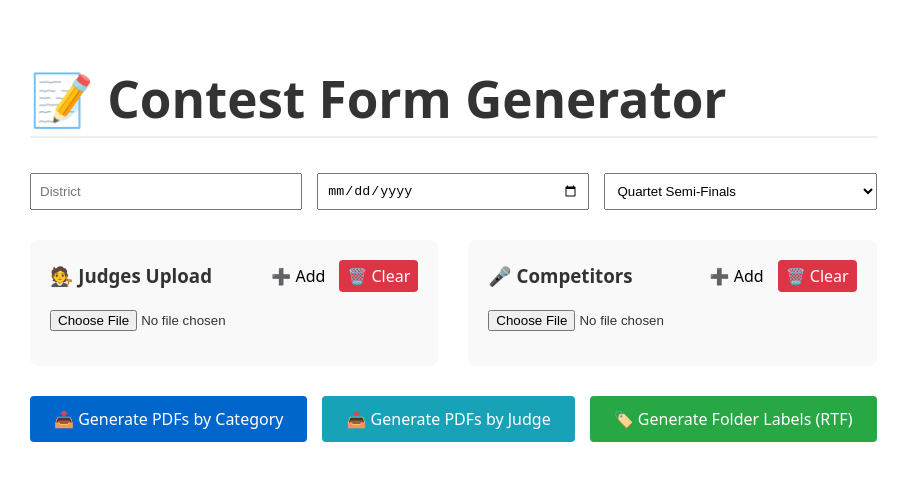
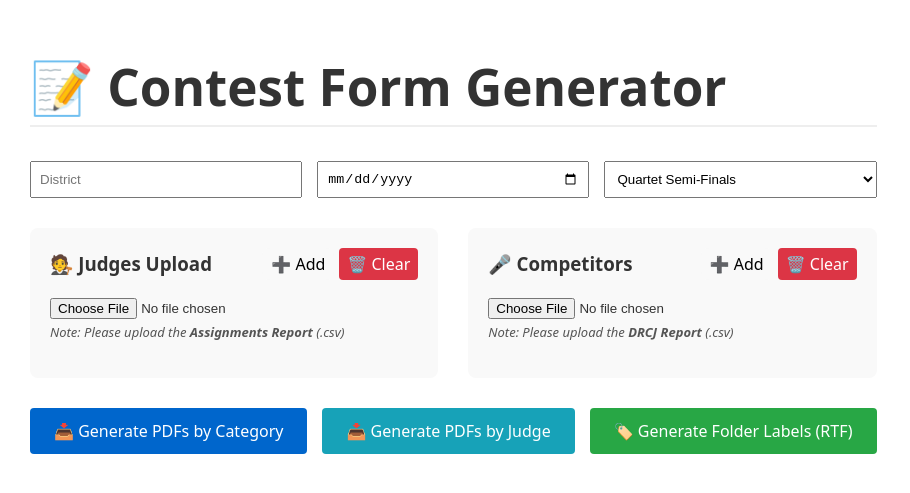
Before and after one commit to bkporter12/Form_Generator, a React (Vite) app: page / in a window 1280 px wide. Shown: the part 161-654 px from the top of the page, without its empty margins (0-910 px from the left). Built offline with nearby package versions, Linux system fonts and the light colour scheme.

Commit message:
Add user notes for file uploads in App component
Updated file input sections to include notes for users on required CSV file types.

```diff
--- a/src/App.jsx
+++ b/src/App.jsx
@@ -117,7 +117,12 @@ export default function App() {
             </div>
           </div>
 
-          <input type="file" accept=".csv" onChange={handleJudgeUpload} style={{ marginBottom: '15px' }} />
+          <div style={{ marginBottom: '15px' }}>
+            <input type="file" accept=".csv" onChange={handleJudgeUpload} />
+            <div style={{ fontSize: '13px', color: '#555', marginTop: '4px' }}>
+              <em>Note: Please upload the <strong>Assignments Report</strong> (.csv)</em>
+            </div>
+          </div>
 
           {judges.length > 0 && (
             <div style={{ marginBottom: '10px', paddingBottom: '10px', borderBottom: '1px solid #ddd' }}>
@@ -183,7 +188,12 @@ export default function App() {
             </div>
           </div>
 
-          <input type="file" accept=".csv" onChange={handleCompUpload} style={{ marginBottom: '15px' }}/>
+          <div style={{ marginBottom: '15px' }}>
+            <input type="file" accept=".csv" onChange={handleCompUpload} />
+            <div style={{ fontSize: '13px', color: '#555', marginTop: '4px' }}>
+              <em>Note: Please upload the <strong>DRCJ Report</strong> (.csv)</em>
+            </div>
+          </div>
 
           {competitors.length > 0 && (
             <div style={{ marginBottom: '10px', paddingBottom: '10px', borderBottom: '1px solid #ddd' }}>
```
